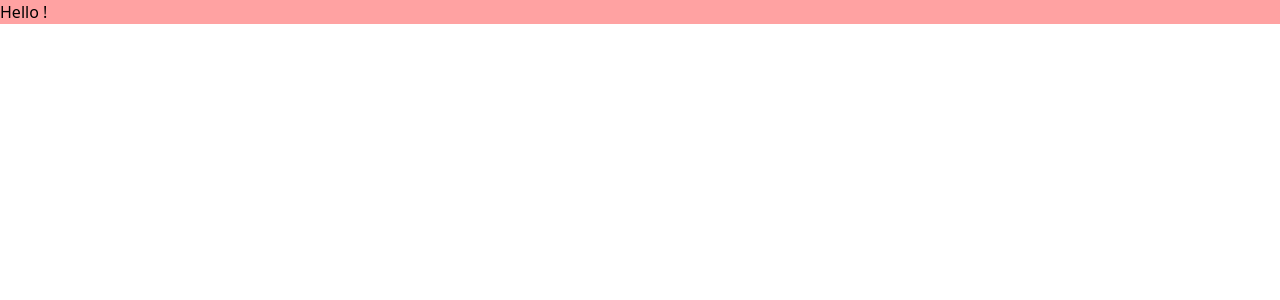
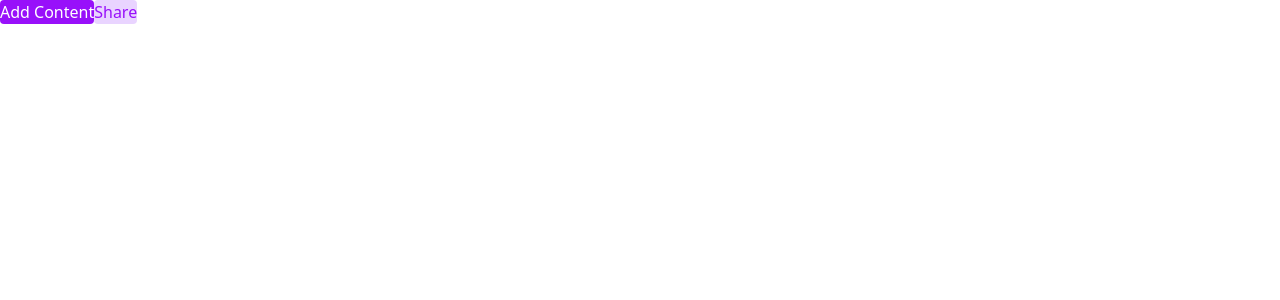
Before and after one commit to anika253/Brainly-Front-end, a React (Vite) app: page / in a window 1280 px wide. Shown: the top 300 px of the page. Built offline with nearby package versions, Linux system fonts and the light colour scheme.

Commit message:
button component UI ready

```diff
--- a/src/App.tsx
+++ b/src/App.tsx
@@ -1,7 +1,13 @@
 import "./App.css";
+import { Button } from "./components/Button";
 
 function App() {
-  return <div className="bg-red-300">Hello !</div>;
+  return (
+    <div>
+      <Button variant="primary" text="Add Content"></Button>
+      <Button variant="secondary" text="Share"></Button>
+    </div>
+  );
 }
 
 export default App;
--- a/src/components/Button.tsx
+++ b/src/components/Button.tsx
@@ -2,7 +2,21 @@ import type { ReactElement } from "react";
 
 interface ButtonProps {
   variant: "primary" | "secondary";
-  text: String;
-  startIcon: ReactElement;
+  text: string;
+  startIcon?: ReactElement;
 }
-export function Button(props: ButtonProps) {}
+
+// Global style mapping for variants
+const variantClasses: Record<"primary" | "secondary", string> = {
+  primary: "bg-purple-600 text-white px-4 py-2 rounded",
+  secondary: "bg-purple-200 text-purple-600 px-4 py-2 rounded",
+};
+
+export function Button({ variant, text, startIcon }: ButtonProps) {
+  return (
+    <button className={variantClasses[variant]}>
+      {startIcon && <span className="mr-2">{startIcon}</span>}
+      {text}
+    </button>
+  );
+}
```
